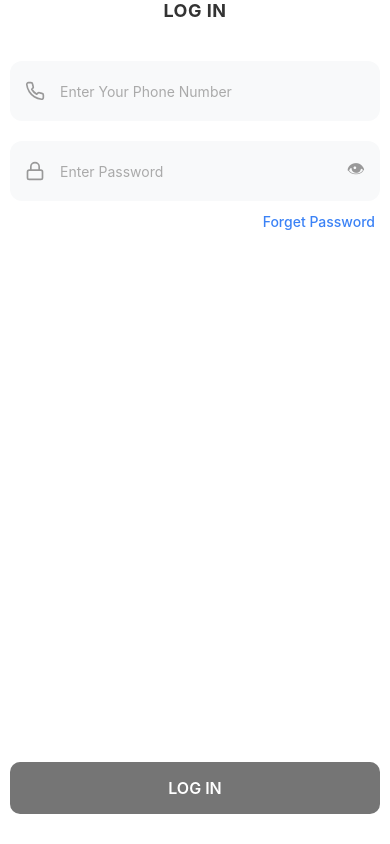
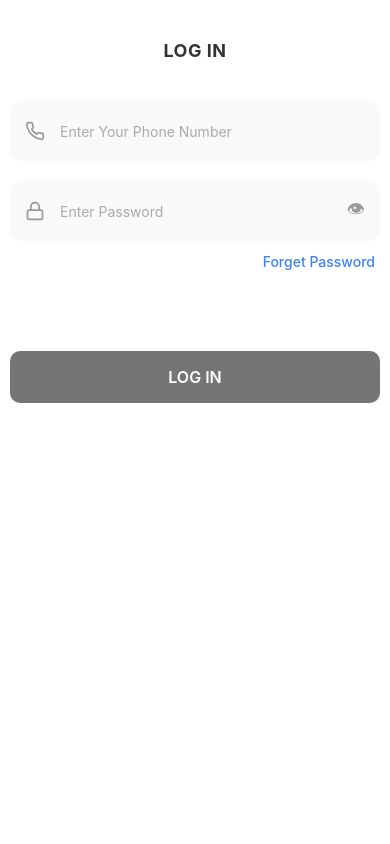
Before and after one commit to Abhimanyu-kumar5650/swift-pay, a website: page public/index.html in a window 390 px wide. Drawn offline with Linux system fonts and the light colour scheme.

Commit message:
Fix layout for mobile devices

```diff
--- a/public/index.html
+++ b/public/index.html
@@ -32,7 +32,7 @@
 
         .header-login {
             text-align: center;
-            margin-top: -10px;
+            margin-top: 30px;
             margin-bottom: 40px;
         }
 
@@ -111,7 +111,7 @@
             font-size: 16px;
             font-weight: 600;
             cursor: pointer;
-            margin-top: 80px;
+            margin-top: 40px;
             margin-bottom: 20px;
             font-family: inherit;
         }
@@ -371,8 +371,6 @@
                     <a href="#">Forget Password</a>
                 </div>
 
-                <div style="flex: 1;"></div> <!-- Spacer -->
-
                 <button type="submit" class="sign-in-btn-custom" id="signInBtn">LOG IN</button>
             </form>
         </div>
```
